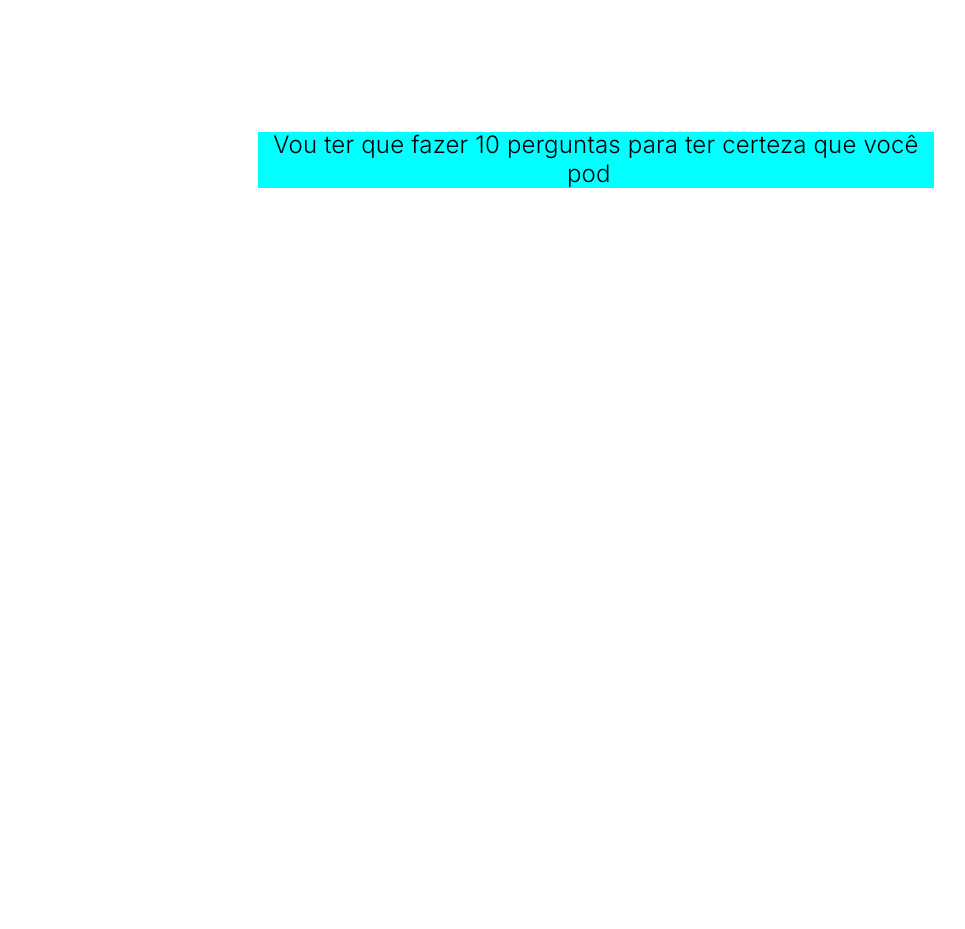
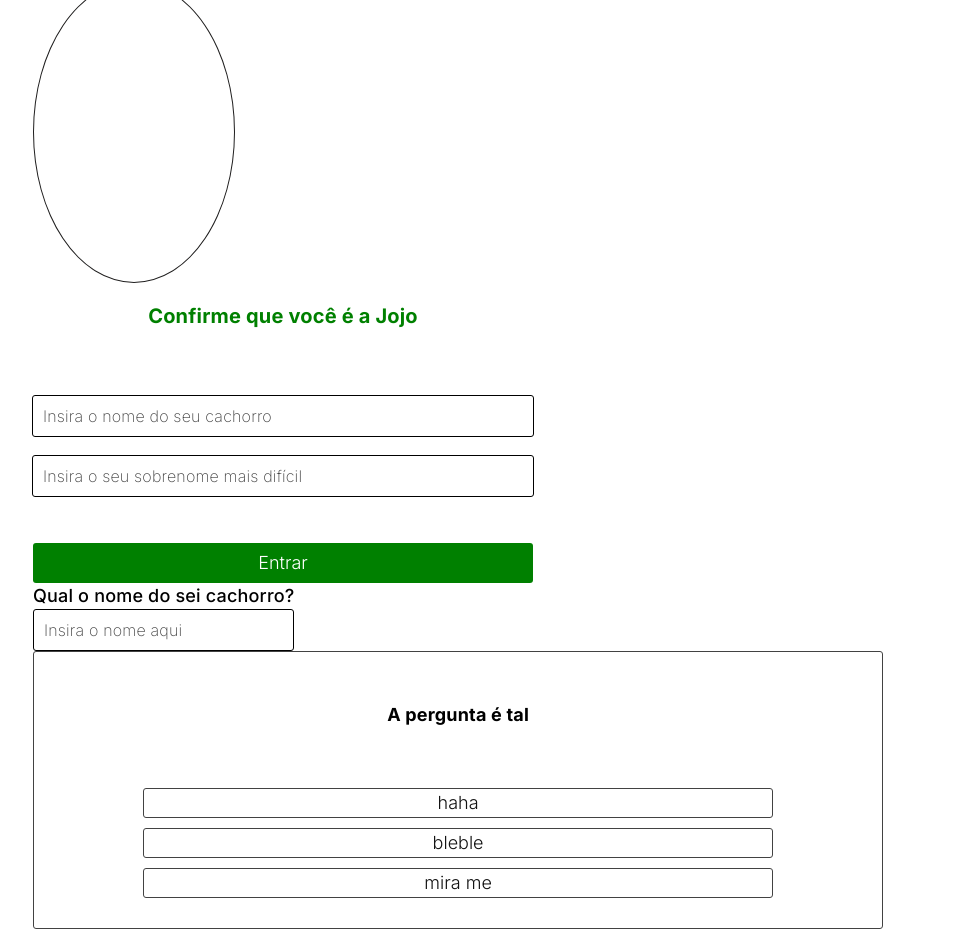
Before and after one commit to becanmc/jojo-birthday, a React (Vite) app in the folder project/: page / in a window 1280 px wide. Shown: the part 240-1169 px from the top of the page, without its empty margins (44-1009 px from the left). Before the commit the page ends 800 px from the top, so only its background shows below. Built offline with nearby package versions, Linux system fonts and the light colour scheme.

Commit message:
Trivia Component

```diff
--- a/project/src/App.tsx
+++ b/project/src/App.tsx
@@ -1,7 +1,8 @@
 import ConversationalPage from "./pages/ConversationalPage/ConversationalPage";
+import TestComponentsPage from "./pages/TestComponents";
 
 function App() {
-	return <ConversationalPage />;
+	return <TestComponentsPage />;
 }
 
 export default App;
--- /dev/null
+++ b/project/src/components/organisms/TriviaContainer/Trivia.module.css
@@ -0,0 +1,19 @@
+.content{
+    width: 70%;
+    padding: 30px;
+    display: flex;
+    flex-direction: column;
+    gap: 40px;
+    align-items: center;
+    justify-content: center;
+
+    border: 1px solid var(--color-gray);
+    border-radius: var(--border-radius);
+}
+
+.answers{
+    width: 80%;
+    display: flex;
+    flex-direction: column;
+    gap: 10px;
+}
--- /dev/null
+++ b/project/src/components/organisms/TriviaContainer/TriviaContainer.tsx
@@ -0,0 +1,31 @@
+import styles from './Trivia.module.css'
+import Title from '../../atoms/Text/Title/Title';
+import QuizButton from '../../atoms/Buttons/Quiz/QuizButton';
+import type React from 'react';
+
+type TriviaQuestionProps = {
+    children: React.ReactNode;
+    answers: Array<[string, boolean]>;
+}
+
+function TriviaContainer({children, answers} : TriviaQuestionProps){
+    return(
+        <div className={styles.content}>
+            {/* Pergunta */}
+            <Title size='small'>{children}</Title>
+
+            {/* Respostas enviadas */}
+            <div className={styles.answers}>
+                {answers.map(([answer, correct], index) => (
+                    <QuizButton width={'100%'} key={index} correct={correct}>
+                        {answer}
+                    </QuizButton>
+                ))}
+            </div>
+
+
+        </div>
+    );
+}
+
+export default TriviaContainer;
--- a/project/src/pages/TestComponents.tsx
+++ b/project/src/pages/TestComponents.tsx
@@ -7,6 +7,7 @@ import TypeWriter from "../components/atoms/Text/Typewriter/Typewriter";
 import CameraFrame from "../components/atoms/CameraFrame/CameraFrame";
 import LoginContainer from "../components/organisms/LoginContainer/LoginContainer";
 import InputWithLabel from "../components/molecules/InputWIthLabel/InputWithLabel";
+import TriviaContainer from "../components/organisms/TriviaContainer/TriviaContainer";
 
 function TestComponentsPage(){
     return(<div>
@@ -23,6 +24,10 @@ function TestComponentsPage(){
             label="Qual o nome do sei cachorro?"
             placeholder="Insira o nome aqui"
         />
+
+        <TriviaContainer answers={[['haha', true],
+            ['bleble', false],
+            ['mira me', false]]}>A pergunta é tal</TriviaContainer>
     </div>
     );
 }
```
